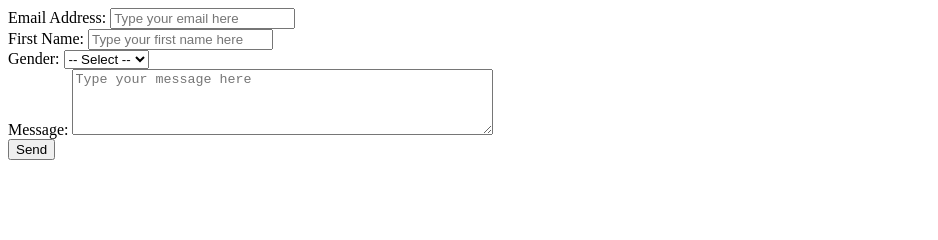
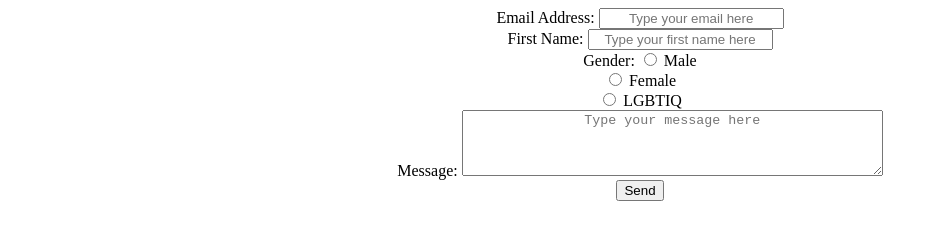
Before and after one commit to nobelharvards/sampleform, a plain HTML site: page index.html in a window 1280 px wide. Shown: the whole page, without its empty margins (0-938 px from the left). Drawn offline with Linux system fonts and the light colour scheme.

Commit message:
First commit

```diff
--- /dev/null
+++ b/index.css
@@ -0,0 +1,10 @@
+* {
+    /* display: flex;
+    justify-content: center; */
+    text-align: center;
+}
+.sample-form {
+    /* display: grid;
+    grid-template-columns: 1fr 2fr; */
+    grid-gap: 10px;
+}
--- a/index.html
+++ b/index.html
@@ -2,26 +2,39 @@
 <html lang="en-au">
     <head>
         <meta charset="UTF-8">
+        <link rel="stylesheet" href="index.css">
         <title>Form challenge</title>
     </head>
     <body>
-        <form action="https://webhook.site/e47fa831-6da7-4b1b-ba37-b29b73510696">
+        <form class="sample-form" action="https://webhook.site/e47fa831-6da7-4b1b-ba37-b29b73510696">
             <div>
                 <label for="email">Email Address:</label>
                 <input type="text" id="email" name="email" placeholder="Type your email here" required>
             </div>
             <div>
                 <label for="firstName">First Name:</label>
-                <input type="text" id="firstName" name="firstName" placeholder="Type your first name here">
+                <input type="text" id="firstName" name="firstName" placeholder="Type your first name here" required>
             </div>
             <div>
-                <label for="gender">Gender:</label>
-                <select name="gender" id="gender">
-                    <option selected disabled>-- Select --</option>
-                    <option value="male">Male</option>
-                    <option value="female">Female</option>
-                    <option value="lgbtiq">LGBTIQ</option>
-                </select>
+                <div>
+                    <label for="gender">Gender:</label>
+                    <!-- <select name="gender" id="gender">
+                        <option selected disabled>-- Select --</option>
+                        <option value="male">Male</option>
+                        <option value="female">Female</option>
+                        <option value="lgbtiq">LGBTIQ</option>
+                    </select> -->
+                    <input type="radio" name="gender" id="male" value="male">
+                    <label for="male">Male</label>
+                </div>
+                <div>
+                    <input type="radio" name="gender" id="female" value="female">
+                    <label for="female">Female</label>
+                </div>
+                <div>
+                    <input type="radio" name="gender" id="lgbtiq" value="lgbtiq">
+                    <label for="lgbtiq">LGBTIQ</label>
+                </div>
             </div>
             <div>
                 <label for="message">Message:</label>
```
Also changed, not shown: 1 other file.
